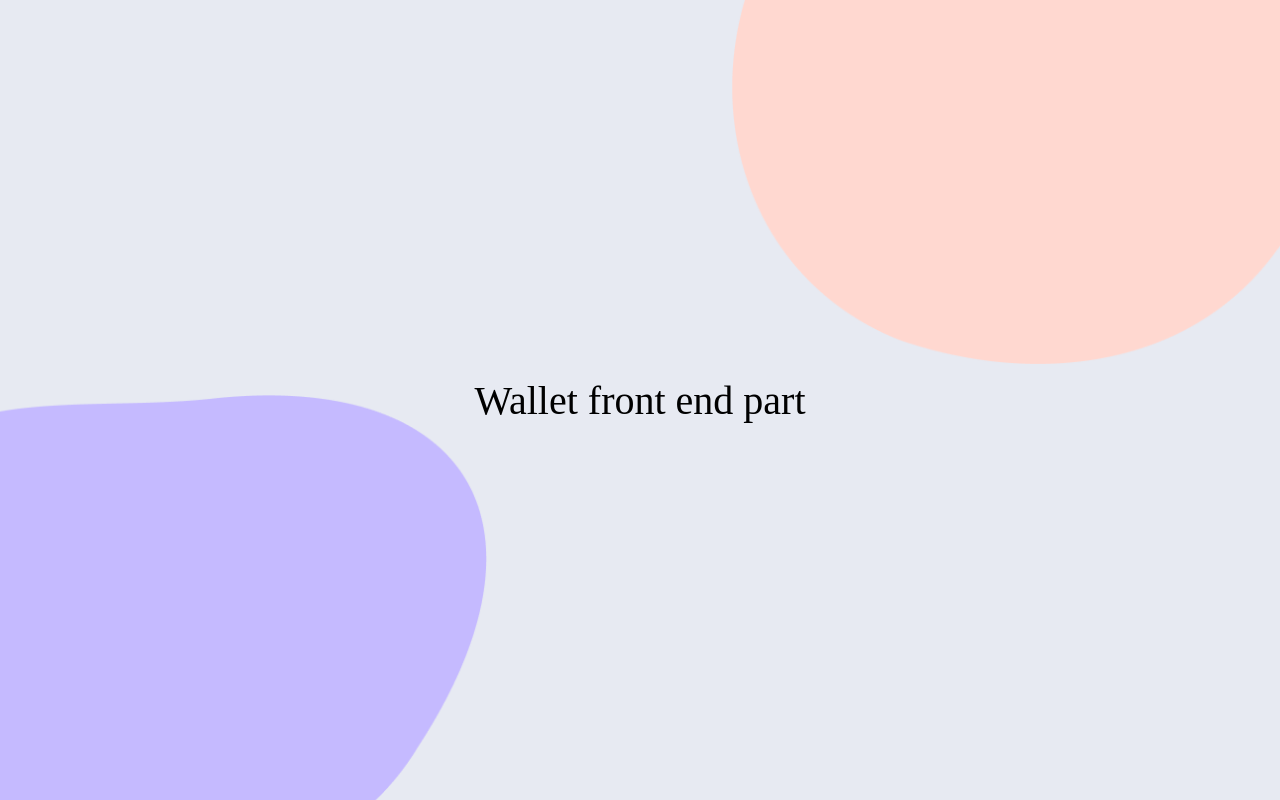
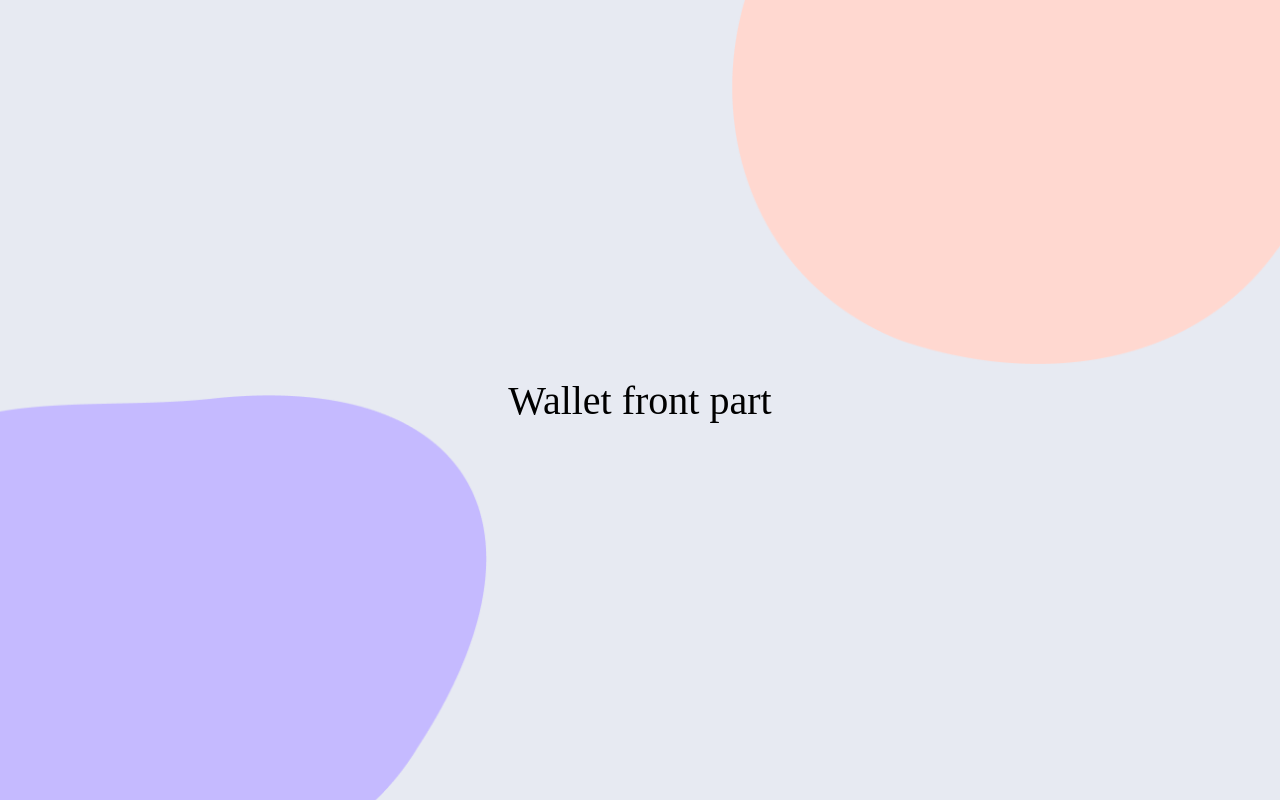
Before and after one commit to Yura-Voloshyn/wallet-front-end, a React (Create React App) app: page / in a window 1280 px wide. Built offline with nearby package versions, Linux system fonts and the light colour scheme; the HTML template or start-up script is replaced by a standard one.

Commit message:
fix path

```diff
--- a/src/components/app/App.jsx
+++ b/src/components/app/App.jsx
@@ -1,6 +1,6 @@
 import { AppWrapper } from './App.styled';
 
 const App = () => {
-  return <AppWrapper>Wallet front end part</AppWrapper>;
+  return <AppWrapper>Wallet front part</AppWrapper>;
 };
 export default App;
```
